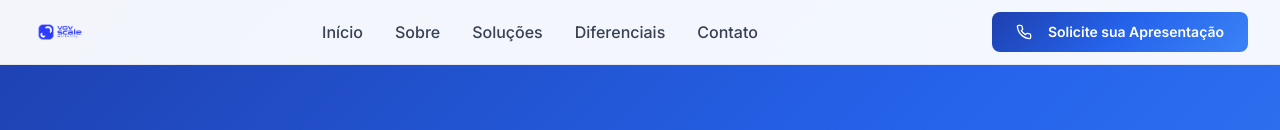
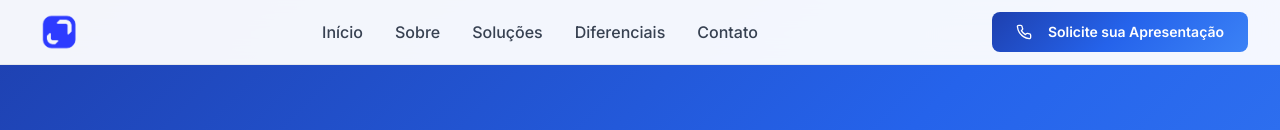
Before and after one commit to ResiPaulo/scale-luxury-copy, a React (Vite) app: page / in a window 1280 px wide. Shown: the top 130 px of the page. Built offline with nearby package versions, Linux system fonts and the light colour scheme.

Commit message:
Use new icon in header
Use the new icon in the header.

```diff
--- a/src/components/Header.tsx
+++ b/src/components/Header.tsx
@@ -1,3 +1,4 @@
+
 
 import { useState } from 'react';
 import { Menu, X, Phone } from 'lucide-react';
@@ -15,7 +16,7 @@ const Header = () => {
           {/* Logo */}
           <div className="flex-shrink-0">
             <img
-              src="/lovable-uploads/17579144-b332-473f-b890-82759a43accd.png"
+              src="/lovable-uploads/c859d5ce-4333-49b5-b45b-2aad0f0c728a.png"
               alt="VGV SCALE"
               className="h-14 w-auto"
             />
```
Also changed, not shown: public/lovable-uploads/c859d5ce-4333-49b5-b45b-2aad0f0c728a.png (added).
